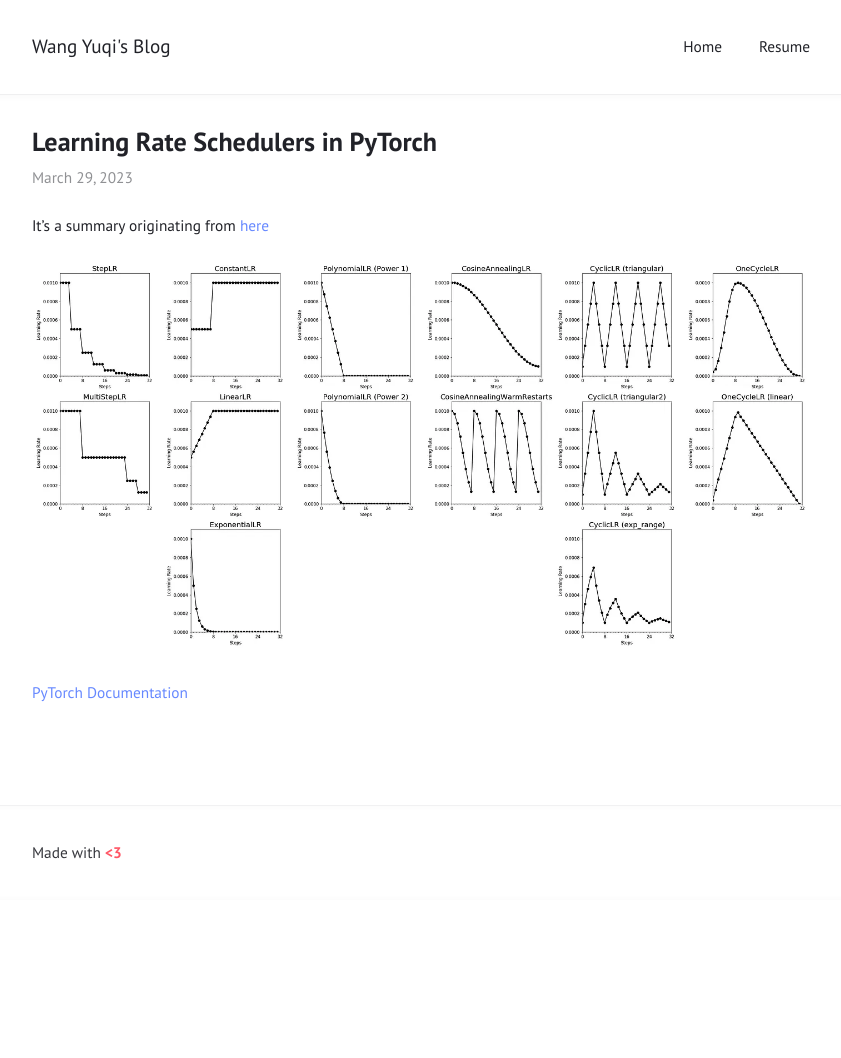
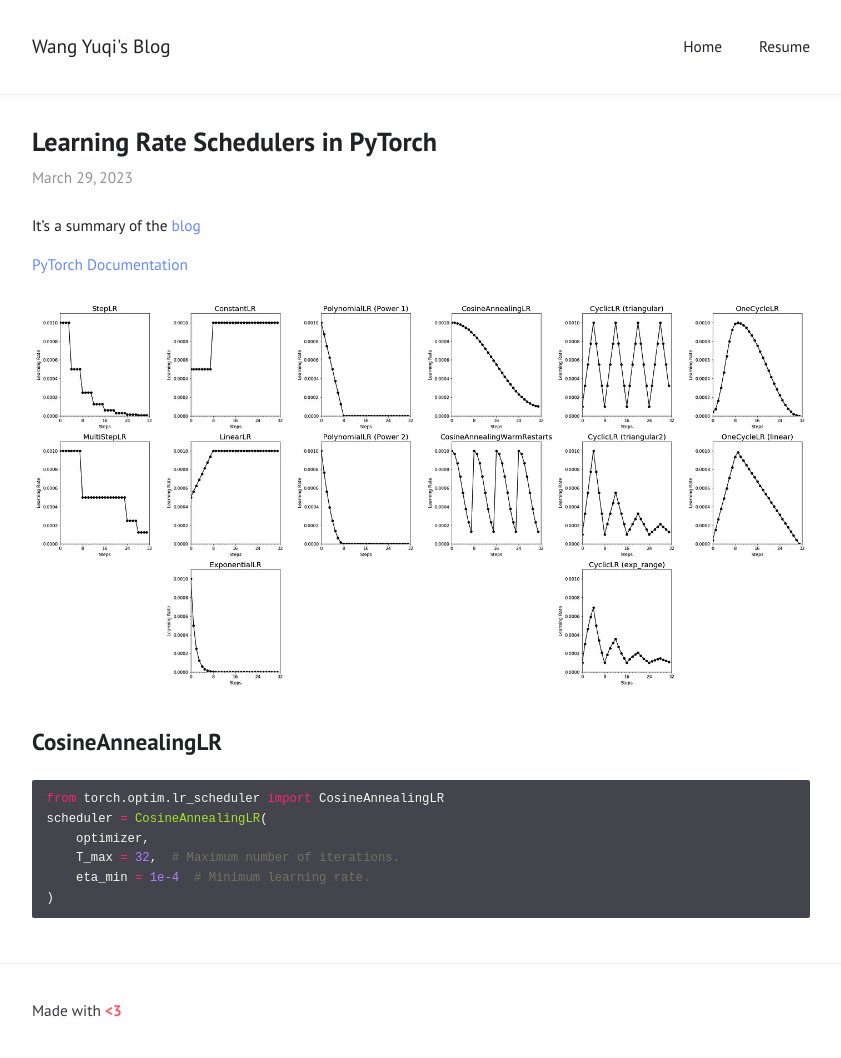
Before and after one commit to bugggggggg/bugggggggg.github.io, a Jekyll site: the page built from _posts/2023-03-29-Scheduler.md, in a window 1280 px wide. Shown: the whole page, without its empty margins (219-1060 px from the left). Built offline with Jekyll 4.4.1, drawn with Linux system fonts in a browser that asks for light colours; before the commit the page ends 900 px from its top, so only the background shows below that.

Commit message:
not showing error

````diff
--- a/_posts/2023-03-29-Scheduler.md
+++ b/_posts/2023-03-29-Scheduler.md
@@ -3,8 +3,20 @@ title:  "Learning Rate Schedulers in PyTorch"
 layout: post
 ---
 
-It's a summary originating from [here](https://towardsdatascience.com/a-visual-guide-to-learning-rate-schedulers-in-pytorch-24bbb262c863)
+It's a summary of the [blog](https://towardsdatascience.com/a-visual-guide-to-learning-rate-schedulers-in-pytorch-24bbb262c863)
+
+
+
+[PyTorch Documentation](https://pytorch.org/docs/stable/optim.html)
 
 ![scheduler](../assets/img/scheduler.png)
 
-[PyTorch Documentation](https://pytorch.org/docs/stable/optim.html)
+## CosineAnnealingLR
+```python
+from torch.optim.lr_scheduler import CosineAnnealingLR
+scheduler = CosineAnnealingLR(
+    optimizer,
+    T_max = 32,  # Maximum number of iterations.
+    eta_min = 1e-4  # Minimum learning rate.
+)
+```
````
